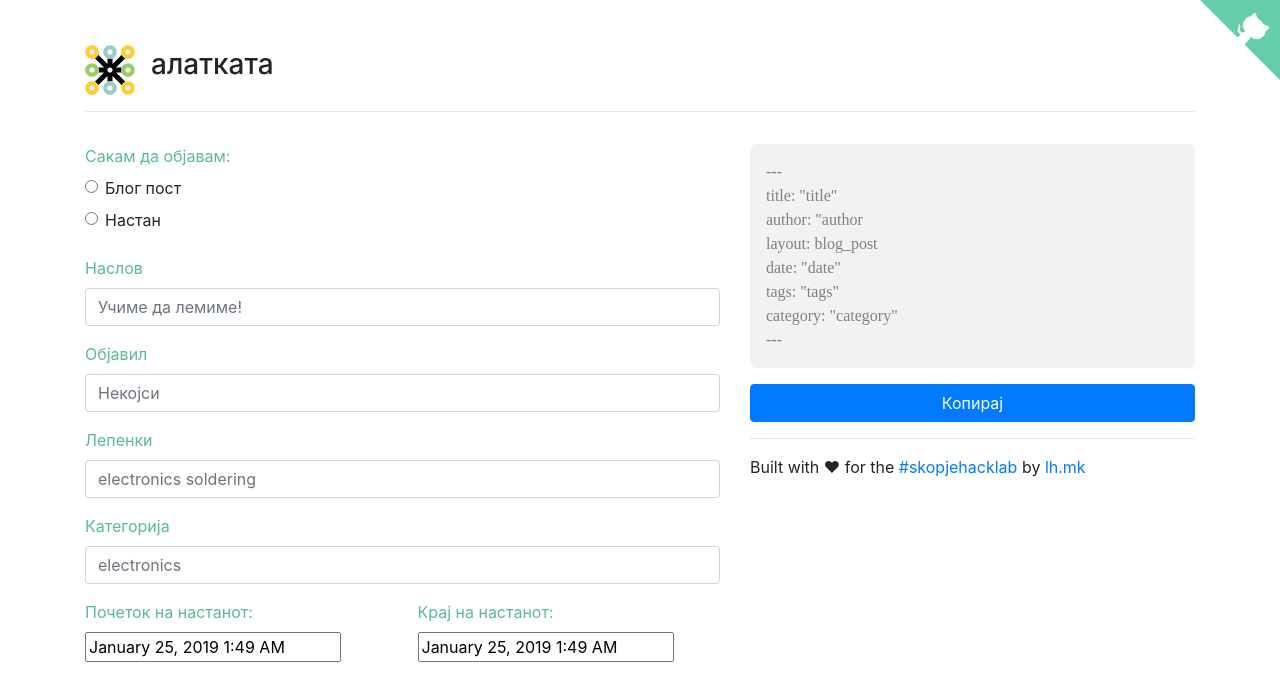
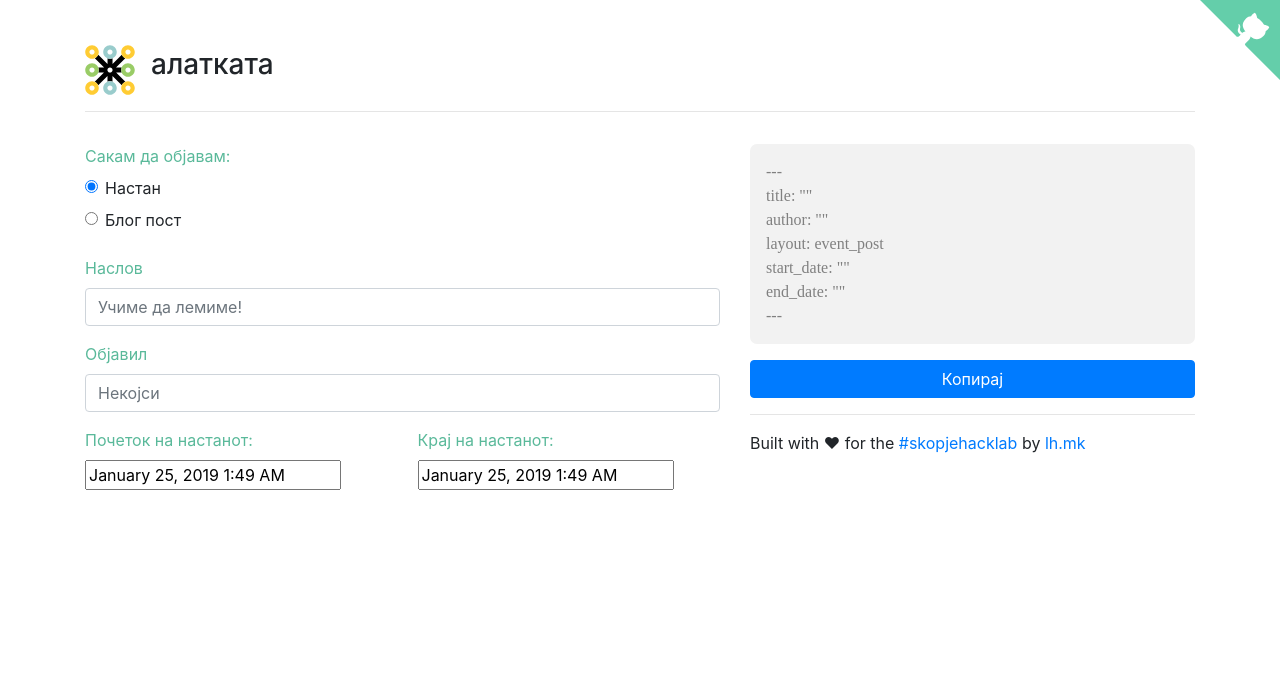
Before and after one commit to lubeskih/publish, a React (Create React App) app: page / in a window 1280 px wide. Shown: the top 696 px of the page. Built offline with nearby package versions, Linux system fonts and the light colour scheme.

Commit message:
wires the components with the store and logic

```diff
--- a/src/Layout.tsx
+++ b/src/Layout.tsx
@@ -13,17 +13,9 @@ import { CopyPreview } from './components/CopyPreview';
 
 // Store
 import { Store } from './Store'
+const store = new Store();
 
-interface IProps {
-  store: Store,
-}
-
-@observer
-class Layout extends Component<IProps, {}> {
-  constructor (props: IProps) {
-    super(props);
-  }
-
+class Layout extends Component<{}, {}> {
   render() {
     return (
       <div className="container">
@@ -34,10 +26,10 @@ class Layout extends Component<IProps, {}> {
         <hr />
         <div className="row">
           <div className="col-7 mt-3">
-            <FormGroups />
+            <FormGroups store={store} />
           </div>
           <div className="col-5 mt-3 preview-col">
-            <Preview />
+            <Preview store={store} />
             <CopyPreview />
 
             <div className="infoPanel">
--- a/src/Store.ts
+++ b/src/Store.ts
@@ -1,19 +1,24 @@
-import { observable, action } from 'mobx';
+import { observable } from 'mobx';
 
 
 type PageLayout = 'blog_post' | 'event_post';
+type rButton = 'blogPost' | 'eventPost';
 
 export class Store {
+    // Radio button; blogPost -> blog post; eventPost -> event post
+    @observable check: rButton = 'eventPost';
+
     // General
     @observable title: string = '';
     @observable author: string = '';
     @observable typeOfPageLayout: PageLayout = 'blog_post';
 
     // For blog posts
-    @observable date: string = '';
+    @observable date: string = ''; // !!! Date is stored in UTC !!! TO BE CHANGED TO CEST !!!
+    @observable tags: string = '';
+    @observable category: string = '';
 
     // For events
-    @observable eventStartDate: string = '';
-    @observable eventEndDate: string = '';
-    @observable test: string = "tino";
+    @observable eventStartDate: string = ''; // !!! Date is stored in UTC !!! TO BE CHANGED TO CEST !!!
+    @observable eventEndDate: string = ''; // !!! Date is stored in UTC !!! TO BE CHANGED TO CEST !!!
 }
--- a/src/components/FormGroups.tsx
+++ b/src/components/FormGroups.tsx
@@ -1,51 +1,108 @@
 // Libraries
 import React, { Component } from "react";
 import DatePicker from "react-datepicker";
-import { observer } from 'mobx-react';
+import { observer } from "mobx-react";
 import { Form, FormGroup, Label, Input } from "reactstrap";
 
 // Style
 import "react-datepicker/dist/react-datepicker.css";
 
-@observer
-export class FormGroups extends Component<{}, {}> {
-  startDate = new Date();
-  endDate = new Date();
+// Store
+import { Store } from "../Store";
 
-  constructor(p: any) {
-    super(p);
-    this.state = {};
+interface IProps {
+  store: Store;
 }
 
-  handleStartDateChange(date: Date) {
-    this.startDate = date;
-
-    this.setState({
-      eventStartDate: date.toISOString().split(".")[0] + "Z"
-    });
+interface IState {
+  eventStartDateLocalState: Date;
+  eventEndDateLocalState: Date;
 }
 
-  handleEndDateChange(date: Date) {
-    this.endDate = date;
+@observer
+export class FormGroups extends Component<IProps, IState> {
+  constructor(props: IProps) {
+    super(props);
 
-    this.setState({
-      eventEndDate: date.toISOString().split(".")[0] + "Z"
-    });
+    this.state = {
+      eventStartDateLocalState: new Date(),
+      eventEndDateLocalState: new Date()
+    };
   }
 
+  handleStartDateChange = (date: Date) => {
+    // Update store with string date
+    this.props.store.eventStartDate = date.toISOString().split(".")[0] + "Z";
+
+    // Update local state to Date
+    this.setState({
+      eventStartDateLocalState: date
+    });
+  };
+
+  handleEndDateChange = (date: Date) => {
+    // Update store with string date
+    this.props.store.eventEndDate = date.toISOString().split(".")[0] + "Z";
+
+    // Update local state to Date
+    this.setState({
+      eventEndDateLocalState: date
+    });
+  };
+
+  handleOptionChange = (changeEvent: any) => {
+    if (changeEvent.target.value === "blogPost") {
+      this.props.store.check = "blogPost";
+      this.props.store.date = new Date().toISOString().split(".")[0] + "Z";
+      this.props.store.typeOfPageLayout = "blog_post";
+    } else if ((this.props.store.check = "eventPost")) {
+      this.props.store.check = "eventPost";
+      this.props.store.typeOfPageLayout = "event_post";
+    }
+  };
+
+  handleInputChange = (e: any) => {
+    // Is there any smarted way of doing this? :/
+    if (e.target.name === "title") {
+      this.props.store.title = e.target.value;
+    } else if (e.target.name === "author") {
+      this.props.store.author = e.target.value;
+    } else if (e.target.name === "tags") {
+      this.props.store.tags = e.target.value;
+    } else if (e.target.name === "category") {
+      this.props.store.category = e.target.value;
+    }
+  };
+
   render() {
+    let store = this.props.store;
+
     return (
       <Form>
         <FormGroup tag="fieldset">
           <Label className="label-text">Сакам да објавам: </Label>
           <FormGroup check>
-            <Label inline>
-              <Input value="option1" type="radio" name="radio1" /> Блог пост
+            <Label>
+              <Input
+                onChange={this.handleOptionChange}
+                checked={store.check === "eventPost"}
+                value="eventPost"
+                type="radio"
+                name="radio2"
+              />{" "}
+              Настан
             </Label>
           </FormGroup>
           <FormGroup check>
-            <Label inline>
-              <Input value="option2" type="radio" name="radio2" /> Настан
+            <Label>
+              <Input
+                onChange={this.handleOptionChange}
+                checked={store.check === "blogPost"}
+                value="blogPost"
+                type="radio"
+                name="radio1"
+              />{" "}
+              Блог пост
             </Label>
           </FormGroup>
         </FormGroup>
@@ -55,6 +112,7 @@ export class FormGroups extends Component<{}, {}> {
             Наслов
           </Label>
           <Input
+            onChange={this.handleInputChange}
             type="text"
             name="title"
             id="titleField"
@@ -66,17 +124,22 @@ export class FormGroups extends Component<{}, {}> {
             Објавил
           </Label>
           <Input
+            onChange={this.handleInputChange}
             type="text"
             name="author"
             id="authorField"
             placeholder="Некојси"
           />
         </FormGroup>
+
+        {store.check === "blogPost" ? (
+          <div>
             <FormGroup>
               <Label className="label-text" for="exampleTags">
                 Лепенки
               </Label>
               <Input
+                onChange={this.handleInputChange}
                 type="text"
                 name="tags"
                 id="tagsField"
@@ -88,19 +151,21 @@ export class FormGroups extends Component<{}, {}> {
                 Категорија
               </Label>
               <Input
+                onChange={this.handleInputChange}
                 type="text"
                 name="category"
                 id="categoryField"
                 placeholder="electronics"
               />
             </FormGroup>
-
+          </div>
+        ) : (
           <div className="row">
             <div className="col-6">
               <FormGroup>
                 <Label className="label-text">Почеток на настанот: </Label>
                 <DatePicker
-                selected={this.startDate}
+                  selected={this.state.eventStartDateLocalState}
                   onChange={this.handleStartDateChange}
                   showTimeSelect
                   timeFormat="HH:mm"
@@ -114,8 +179,8 @@ export class FormGroups extends Component<{}, {}> {
               <FormGroup>
                 <Label className="label-text">Крај на настанот:</Label>
                 <DatePicker
-                selected={this.endDate}
-                onChange={this.handleStartDateChange}
+                  selected={this.state.eventEndDateLocalState}
+                  onChange={this.handleEndDateChange}
                   showTimeSelect
                   timeFormat="HH:mm"
                   timeIntervals={15}
@@ -125,6 +190,7 @@ export class FormGroups extends Component<{}, {}> {
               </FormGroup>
             </div>
           </div>
+        )}
       </Form>
     );
   }
@@ -169,7 +235,7 @@ export class FormGroups extends Component<{}, {}> {
 //       <FormGroup>
 //         <Label className="label-text">Почеток на настанот: </Label>
 //         <DatePicker
-//           selected={this.startDate}
+//           selected={this.props.store.eventStartDate}
 //           onChange={this.handleStartDateChange}
 //           showTimeSelect
 //           timeFormat="HH:mm"
--- a/src/components/Preview.tsx
+++ b/src/components/Preview.tsx
@@ -1,67 +1,45 @@
 // Libraries
-import React, { Component } from 'react';
-import { observer } from 'mobx-react';
+import React, { Component } from "react";
+import { observer } from "mobx-react";
 
-interface State { }
+// Store
+import { Store } from '../Store';
+
+interface IProps {
+  store: Store;
+}
 
 @observer
-export class Preview extends Component<any, State> {
-
-    constructor(p: any) {
-        super(p)
-        this.state = {}
+export class Preview extends Component<IProps, {}> {
+  constructor (props: IProps) {
+    super(props);
   }
 
   render() {
-        let eventPost = false;
+    let store = this.props.store;
 
     return (
       <div className="preview">
         <p>---</p>
-                <p id="author">title: "title" </p>
-                <p id="author">author: "author</p>
-                {eventPost ? // is event post radio button selected? If yes:
+        <p id="author">title: "{store.title}" </p>
+        <p id="author">author: "{store.author}"</p>
+        {store.check === 'eventPost' ? ( // is event post radio button selected? If yes:
           <div>
             <p id="type">layout: event_post </p>
-                        <p id="start_date">start_date: "start date" </p>
-                        <p id="end_date">end_date: "end date"</p>
+            <p id="start_date">start_date: "{store.eventStartDate}" </p>
+            <p id="end_date">end_date: "{store.eventEndDate}"</p>
           </div>
-                    : // if not; then it must be a blog post
+        ) : (
+          // if not; then it must be a blog post
           <div>
-                        <p id="type">layout: blog_post </p>
-                        <p id="date">date: "date"</p>
-                        <p id="tags">tags: "tags" </p>
-                        <p id="category">category: "category" </p>
+            <p id="type">layout: "{store.typeOfPageLayout}" </p>
+            <p id="date">date: "{store.date}"</p>
+            <p id="tags">tags: "{store.tags}" </p>
+            <p id="category">category: "{store.category}" </p>
           </div>
-                }
+        )}
         <p>---</p>
       </div>
-
-            // {/* <div className="preview">
-            //     <p>---</p>
-            //     {isDisabled ? <p id="type">layout: blog_post </p> : <p id="type">layout: event_post </p>}
-            //     <p id="author">title: "{this.state.title}" </p>
-            //     <p id="author">author: "{this.state.author}"</p>
-            //     {isDisabled ? <p id="date">date: {now.toISOString().split('.')[0] + "Z"} </p> : null}
-            //     {isDisabled ? null : (
-            //     <div>
-            //         <p id="start_date">start_date: {this.state.eventStartDate} </p>
-            //         <p id="end_date">end_date: {this.state.eventEndDate}</p>
-            //     </div>
-            //     )}
-            //     {isDisabled ? (
-            //     <div>
-            //         <p id="tags">tags: "{this.state.tags}" </p>
-            //         <p id="category">category: "{this.state.category}" </p>
-            //     </div>
-            //     ) : null}
-
-            //     <p>---</p>
-            // </div>
-            // <div>
-            //     <Button color="primary">Копирај</Button>{' '}
-            // </div> */}
     );
-
   }
 }
--- a/src/index.tsx
+++ b/src/index.tsx
@@ -2,8 +2,5 @@ import React from 'react';
 import ReactDOM from 'react-dom';
 import './index.css';
 import Layout from './Layout';
-import { Store } from './Store'
 
-const store = new Store();
-
-ReactDOM.render(<Layout store={store} />, document.getElementById('root'));
+ReactDOM.render(<Layout />, document.getElementById('root'));
```
Lines whose indentation alone changed are shown as unchanged.
